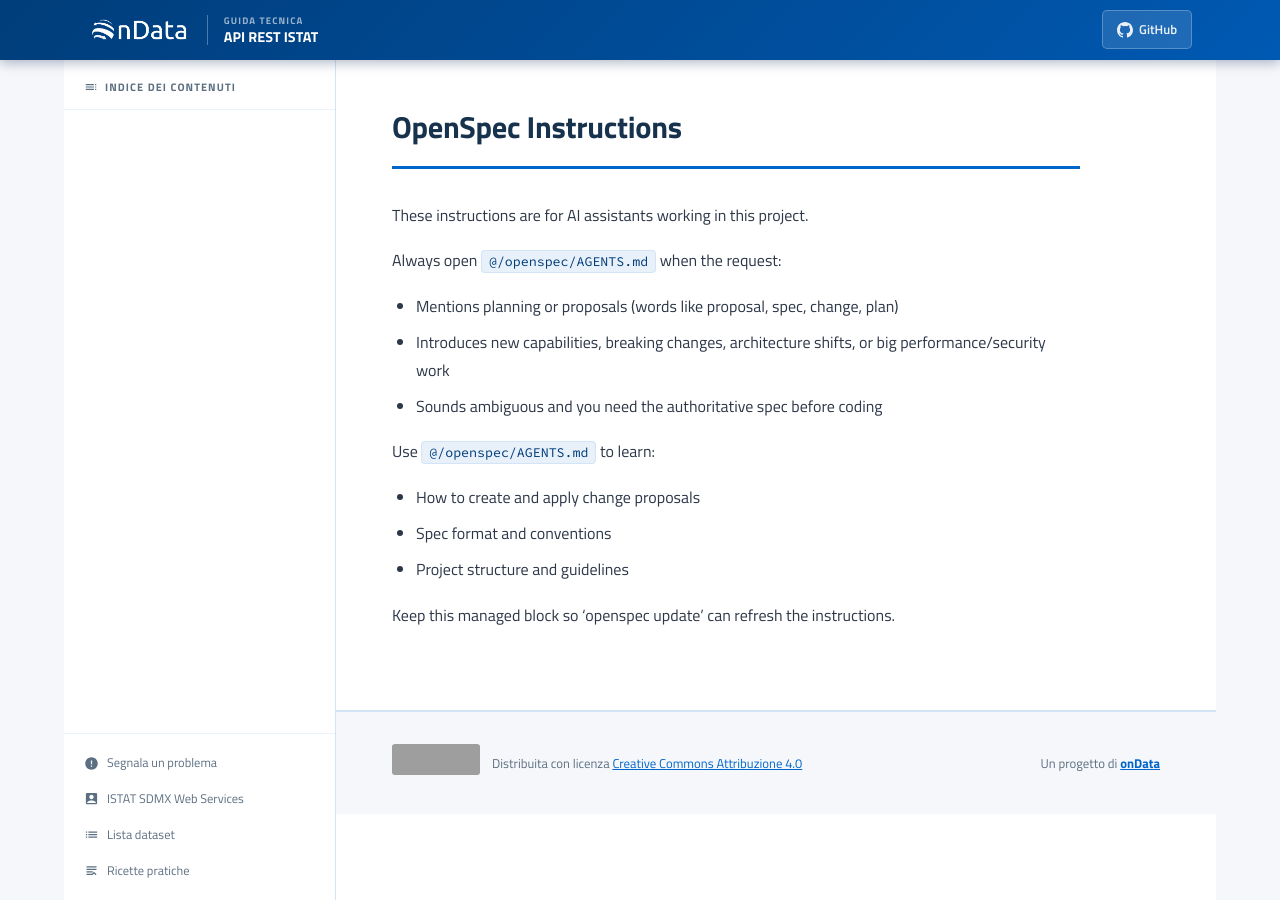
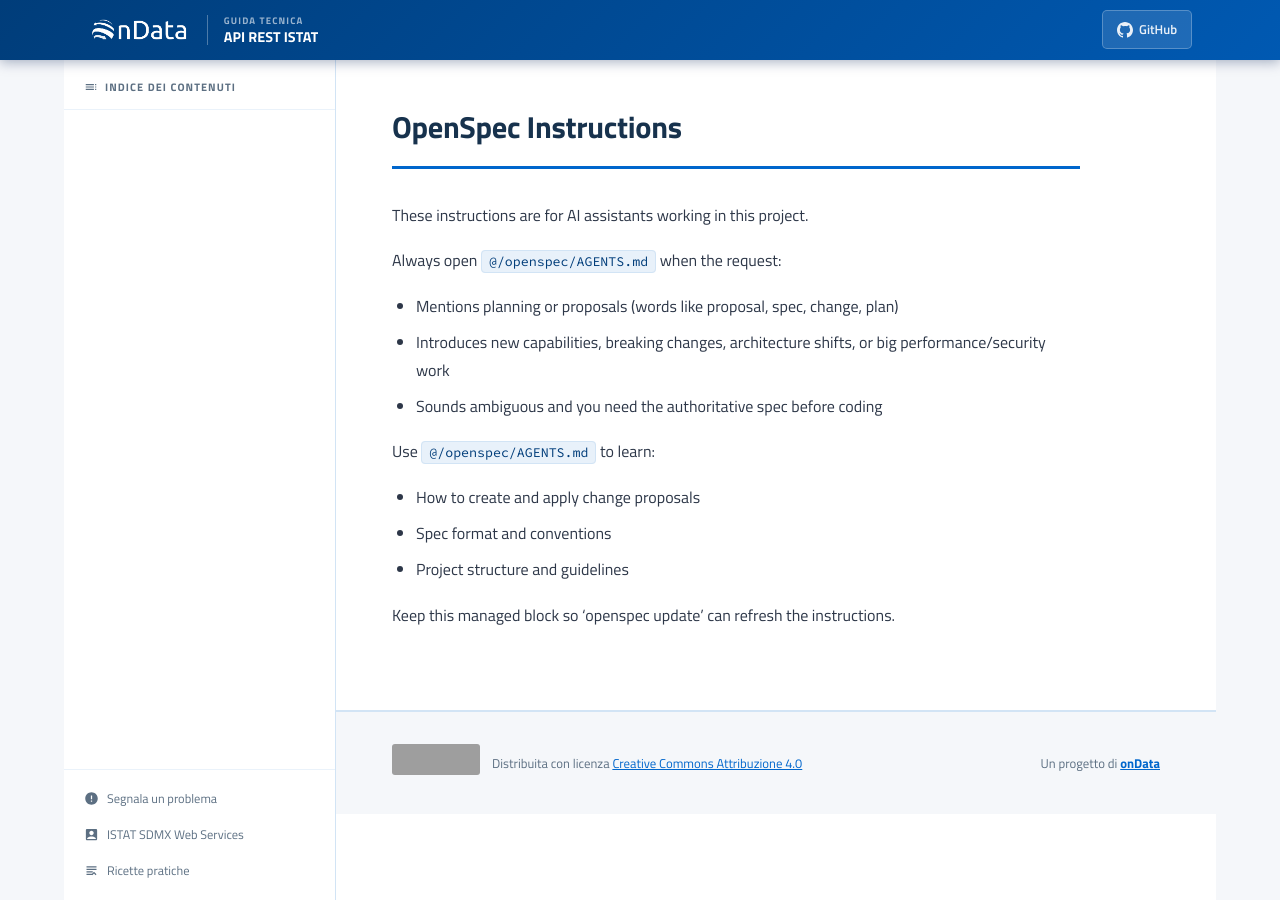
Before and after one commit to ondata/guida-api-istat, a Jekyll site: the page built from AGENTS.md, in a window 1280 px wide and 900 px high, scrolled down 32 px. Built offline with Jekyll 4.4.1, drawn with Linux system fonts in a browser that asks for light colours; our own code applies the rules of GitHub Pages for plain Markdown files; a script that is not in the unit is left out; comment, search, counter and statistics services are not loaded; grey boxes are pictures that could not be loaded.

Commit message:
Aggiorna header e sidebar della guida

```diff
--- a/_layouts/default.html
+++ b/_layouts/default.html
@@ -44,14 +44,16 @@
   <header class="site-header" role="banner">
     <div class="header-inner">
       <div class="header-brand">
-        <a href="https://ondata.it/" class="brand-logo" aria-label="onData homepage">
+        <div class="brand-logo">
           <img src="{{ "/imgs/ondata_logo.png" | relative_url }}" alt="onData" width="110" height="auto">
+        </div>
+        <div class="brand-sep" aria-hidden="true"></div>
+        <a href="{{ "/" | relative_url }}" class="brand-home" aria-label="Home guida API REST ISTAT">
+          <div class="brand-info">
+            <span class="brand-label">Guida tecnica</span>
+            <span class="brand-name">API REST ISTAT</span>
+          </div>
         </a>
-        <div class="brand-sep" aria-hidden="true"></div>
-        <div class="brand-info">
-          <span class="brand-label">Guida tecnica</span>
-          <span class="brand-name">API REST ISTAT</span>
-        </div>
       </div>
 
       <div class="header-actions">
@@ -92,10 +94,6 @@
           <a href="https://www.istat.it/en/classifications-and-tools/sdmx-web-services/" class="sidebar-foot__link" target="_blank" rel="noopener">
             <svg viewBox="0 0 24 24" aria-hidden="true"><path d="M19 3H5c-1.1 0-2 .9-2 2v14c0 1.1.9 2 2 2h14c1.1 0 2-.9 2-2V5c0-1.1-.9-2-2-2zm-7 3c1.93 0 3.5 1.57 3.5 3.5S13.93 13 12 13s-3.5-1.57-3.5-3.5S10.07 6 12 6zm7 13H5v-.23c0-.62.28-1.2.76-1.58C7.47 15.82 9.64 15 12 15s4.53.82 6.24 2.19c.48.38.76.97.76 1.58V19z"/></svg>
             ISTAT SDMX Web Services
-          </a>
-          <a href="{{ "/lista" | relative_url }}" class="sidebar-foot__link">
-            <svg viewBox="0 0 24 24" aria-hidden="true"><path d="M3 13h2v-2H3v2zm0 4h2v-2H3v2zm0-8h2V7H3v2zm4 4h14v-2H7v2zm0 4h14v-2H7v2zM7 7v2h14V7H7z"/></svg>
-            Lista dataset
           </a>
           <a href="{{ "/ricette" | relative_url }}" class="sidebar-foot__link">
             <svg viewBox="0 0 24 24" aria-hidden="true"><path d="M4 5h16v2H4V5zm0 4h16v2H4V9zm0 4h10v2H4v-2zm0 4h10v2H4v-2zm12-3 4 4-1.41 1.41L16 16.83l-2.59 2.58L12 18l4-4z"/></svg>
--- a/assets/css/style.css
+++ b/assets/css/style.css
@@ -202,6 +202,14 @@ body {
   display: flex;
   flex-direction: column;
   min-width: 0;
+}
+
+.brand-home {
+  color: inherit;
+  text-decoration: none;
+}
+.brand-home:hover .brand-name {
+  text-decoration: underline;
 }
 
 .brand-label {
```
